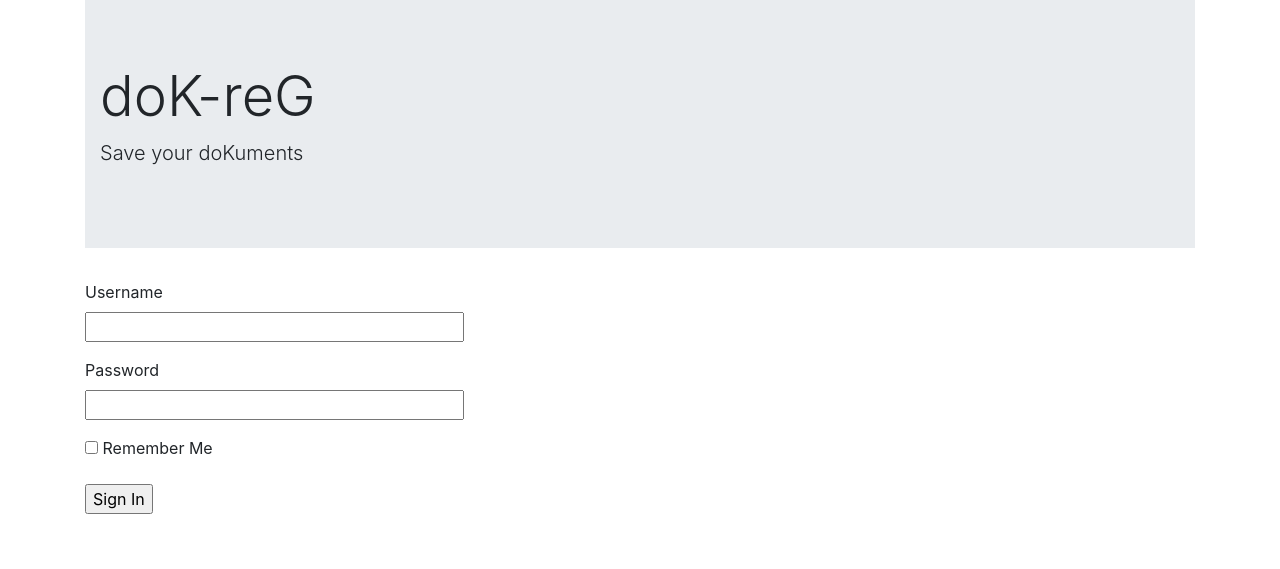
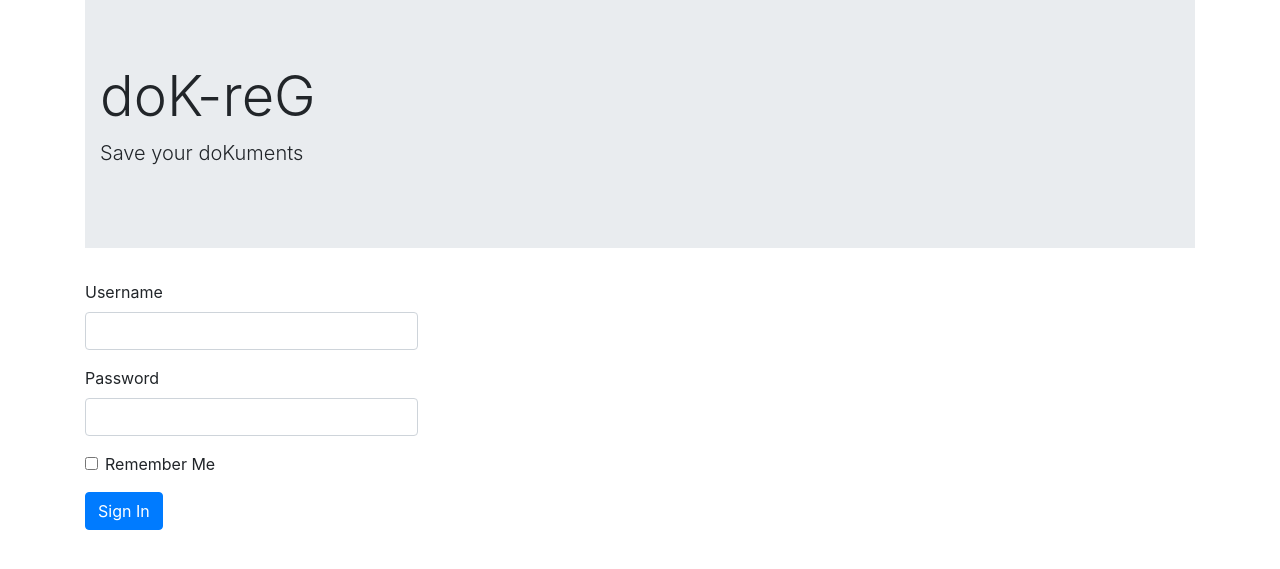
Before and after one commit to LeskoIam/doK-reG, a Flask app: page /login in a window 1280 px wide. Shown: the part 41-610 px from the top of the page. Run offline with Flask 2, Linux system fonts and the light colour scheme; some libraries are stand-ins or nearby versions.

Commit message:
Forms using bootstrap.

```diff
--- a/app/templates/login.html
+++ b/app/templates/login.html
@@ -1,25 +1,28 @@
 {% extends "base.html" %}
 
 {% block content %}
-
+    <div style="width: 30%;">
         <form action="" method="post" novalidate>
             {{ form.hidden_tag() }}
-        <p>
+            <div class="form-group">
                 {{ form.username.label }}<br>
-            {{ form.username(size=32) }}
+                {{ form.username(size=32, class="form-control") }}
                 {% for error in form.username.errors %}
                     <span style="color: red;">[{{ error }}]</span>
                 {% endfor %}
-        </p>
-        <p>
+            </div>
+            <div class="form-group">
                 {{ form.password.label }}<br>
-            {{ form.password(size=32) }}
+                {{ form.password(size=32, class="form-control") }}
                 {% for error in form.password.errors %}
                     <span style="color: red;">[{{ error }}]</span>
                 {% endfor %}
-        </p>
-        <p>{{ form.remember_me() }} {{ form.remember_me.label }}</p>
-        <p>{{ form.submit() }}</p>
+            </div>
+            <div class="form-group form-check">
+                {{ form.remember_me(class="form-check-input") }} {{ form.remember_me.label(class="form-check-label") }}
+            </div>
+            {{ form.submit(class="btn btn-primary") }}
         </form>
+    </div>
 
 {% endblock %}
```
Also changed, not shown: app/templates/add_project.html (+8 -5 lines). Lines whose indentation alone changed are shown as unchanged.
